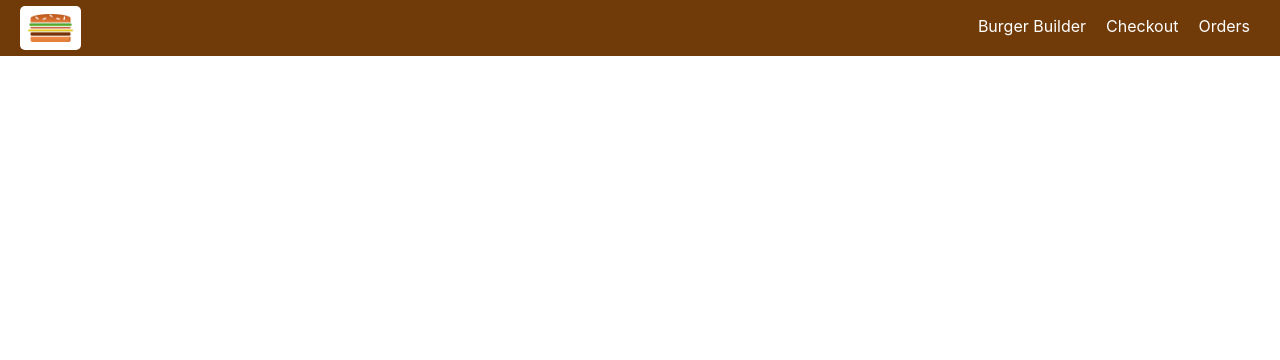
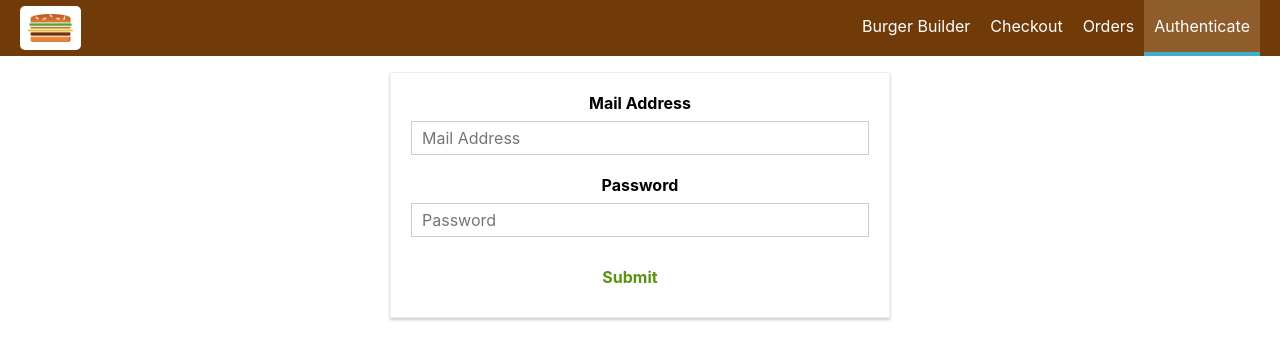
Before and after one commit to momchil-anachkov/burger-builder-react, a React (Create React App) app: page /auth in a window 1280 px wide. Shown: the top 360 px of the page. Built offline with nearby package versions, Linux system fonts and the light colour scheme.

Commit message:
add sign-in form

```diff
--- a/src/App.tsx
+++ b/src/App.tsx
@@ -5,29 +5,31 @@ import Checkout from './containers/Checkout/Checkout';
 import { Switch, Route } from 'react-router';
 import BurgerBuilder from './containers/BurgerBuilder/BurgerBuilder';
 import Orders from './containers/Orders/Orders';
+import Auth from './containers/Auth/Auth';
 
 class App extends Component {
   state = {
-		loaded: false,
-	}
+    loaded: false
+  };
 
   componentDidMount = () => {
     this.setState({ loaded: true });
-	}
+  };
 
   render() {
-		const classList = [classes.App];
+    const classList = [ classes.App ];
     if (!this.state.loaded) {
-			classList.push(classes.Preload)
+      classList.push(classes.Preload);
     }
 
     return (
-			<div className={ classList.join(' ') }>
+      <div className={classList.join(' ')}>
         <Layout>
           <Switch>
-						<Route path="/checkout" component={ Checkout } ></Route>
-						<Route path="/orders" component={ Orders } ></Route>
-						<Route path="/" exact component={ BurgerBuilder }></Route>
+            <Route path="/checkout" component={Checkout} />
+            <Route path="/orders" component={Orders} />
+            <Route path="/auth" component={Auth} />
+            <Route path="/" exact component={BurgerBuilder} />
           </Switch>
         </Layout>
       </div>
--- a/src/components/Navigation/NavigationItems/NavigationItems.tsx
+++ b/src/components/Navigation/NavigationItems/NavigationItems.tsx
@@ -7,6 +7,7 @@ const NavigationItems = () => (
     <NavigationItem link="/">Burger Builder</NavigationItem>
     <NavigationItem link="/checkout">Checkout</NavigationItem>
     <NavigationItem link="/orders">Orders</NavigationItem>
+    <NavigationItem link="/auth">Authenticate</NavigationItem>
   </ul>
 );
 
--- /dev/null
+++ b/src/containers/Auth/Auth.module.scss
@@ -0,0 +1,15 @@
+.Auth {
+  margin: 20px auto;
+  width: 80%;
+  text-align: center;
+  box-shadow: 0 2px 3px #CCCCCC;
+  border: 1px solid #EEEEEE;
+  padding: 10px;
+  box-sizing: border-box;
+}
+
+@media (min-width: 600px) {
+  .Auth {
+    width: 500px;
+  }
+}
--- /dev/null
+++ b/src/containers/Auth/Auth.tsx
@@ -0,0 +1,80 @@
+import React from 'react';
+import Input from '../../components/UI/Input/Input';
+import Button from '../../components/UI/Button/Button';
+import { ButtonType } from '../../components/UI/Button/ButtonProps';
+import classes from './Auth.module.scss';
+
+class Auth extends React.Component {
+  state: any = {
+    controls: {
+      email: {
+        elementType: 'input',
+        elementConfig: {
+          type: 'email',
+          placeholder: 'Mail Address'
+        },
+        value: '',
+        validation: {
+          required: true,
+          isEmail: true
+        },
+        valid: false,
+        touched: false
+      },
+      password: {
+        elementType: 'input',
+        elementConfig: {
+          type: 'password',
+          placeholder: 'Password'
+        },
+        value: '',
+        validation: {
+          required: true,
+          minLength: 6
+        },
+        valid: false,
+        touched: false
+      }
+    }
+  };
+
+  inputChangedHandler = () => {
+    console.log('input changed');
+  }
+
+  formSubmittedHandler = () => {
+    console.log('form submitted');
+  }
+
+  render = () => {
+    const formElementsArray = Object.keys(this.state.controls)
+      .map((key) => ({
+        id: key,
+        config: this.state.controls[key]
+      }))
+      .map((item) => (
+        <Input
+          key={item.id}
+          label={item.config.elementConfig.placeholder}
+          elementType={item.config.elementType}
+          elementConfig={item.config.elementConfig}
+          value={item.config.value}
+          invalid={!item.config.valid}
+          shouldValidate={!!item.config.validation}
+          touched={item.config.touched}
+          changed={this.inputChangedHandler.bind(this, item.id)}
+        />
+      ));
+
+    return (
+      <div className={classes.Auth}>
+        <form>
+          { formElementsArray }
+          <Button buttonType={ButtonType.SUCCESS} clicked={this.formSubmittedHandler}>Submit</Button>
+        </form>
+      </div>
+    );
+  };
+}
+
+export default Auth;
```
Also changed, not shown: src/containers/BurgerBuilder/BurgerBuilder.tsx (+5 -5 lines). Lines whose indentation alone changed are shown as unchanged.
